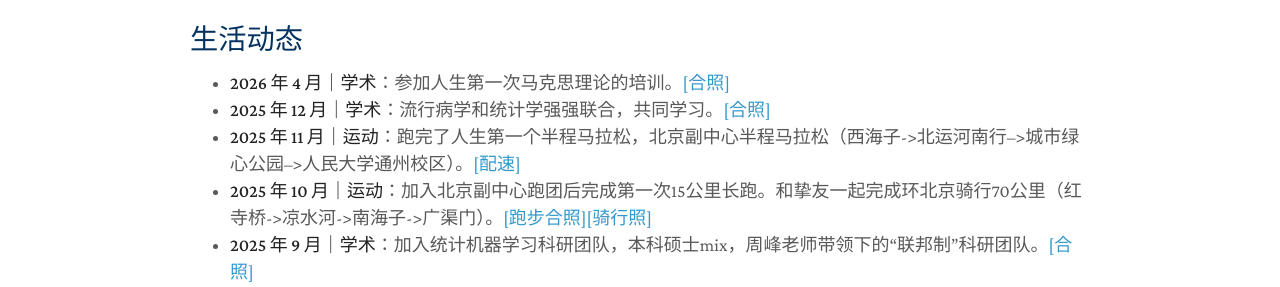
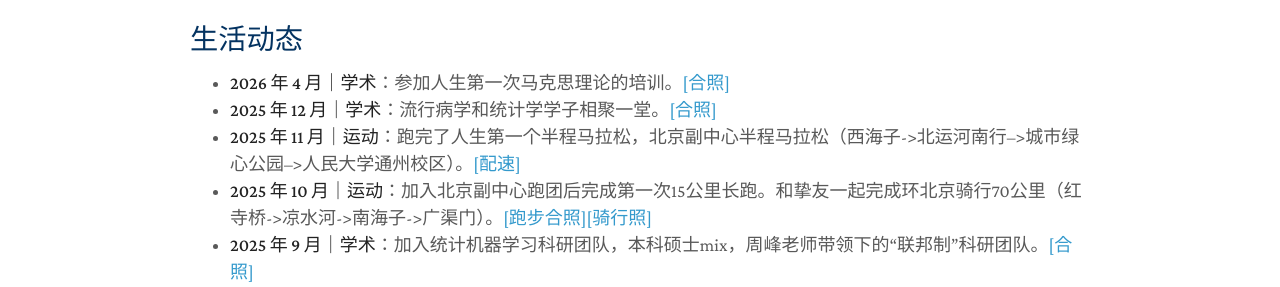
Before and after one commit to zhangming4153/zhangming4153.github.io, a Jekyll site: the page built from cn/index.md, in a window 1280 px wide. Shown: the part 731-1018 px from the top of the page. Built offline with Jekyll 4.4.1, drawn with Linux system fonts in a browser that asks for light colours; a style sheet for code colours, icons or effects is not loaded.

Commit message:
Update index.md

```diff
--- a/cn/index.md
+++ b/cn/index.md
@@ -11,7 +11,7 @@ title: 章明
 ## 生活动态
 
 - **2026 年 4 月｜学术**：参加人生第一次马克思理论的培训。[[合照]](/assets/cpcmeeting.jpg)
-- **2025 年 12 月｜学术**：流行病学和统计学强强联合，共同学习。[[合照]](/assets/people_1217.jpg)
+- **2025 年 12 月｜学术**：流行病学和统计学学子相聚一堂。[[合照]](/assets/people_1217.jpg)
 - **2025 年 11 月｜运动**：跑完了人生第一个半程马拉松，北京副中心半程马拉松（西海子->北运河南行-->城市绿心公园-->人民大学通州校区）。[[配速]](/assets/tongz_semimara.jpg)
 - **2025 年 10 月｜运动**：加入北京副中心跑团后完成第一次15公里长跑。和挚友一起完成环北京骑行70公里（红寺桥->凉水河->南海子->广渠门）。[[跑步合照]](/assets/guoqingrunning.pdf)[[骑行照]](/assets/guoqingcycling.jpg)
 - **2025 年 9 月｜学术**：加入统计机器学习科研团队，本科硕士mix，周峰老师带领下的“联邦制”科研团队。[[合照]](/assets/people_0912.jpg)
```
